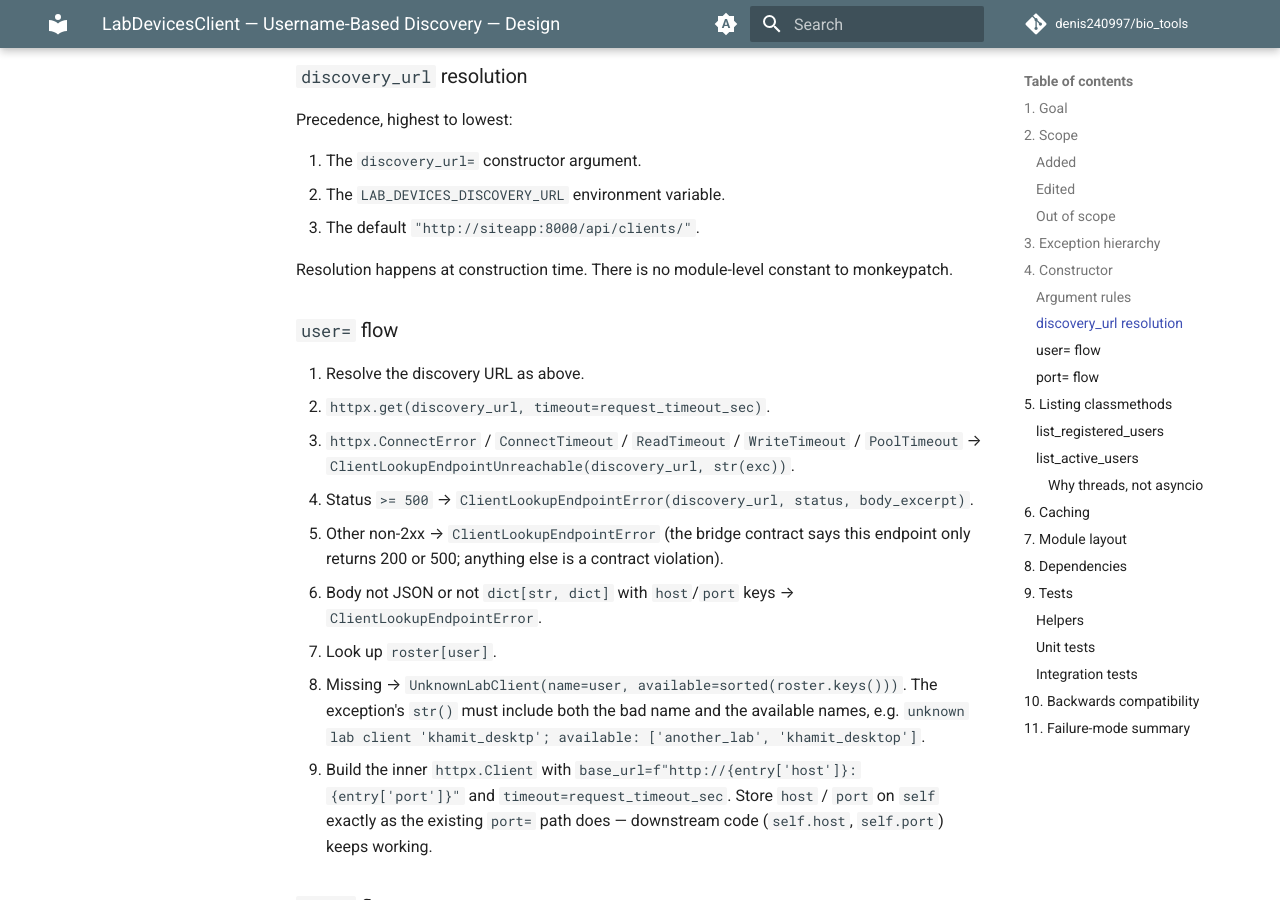
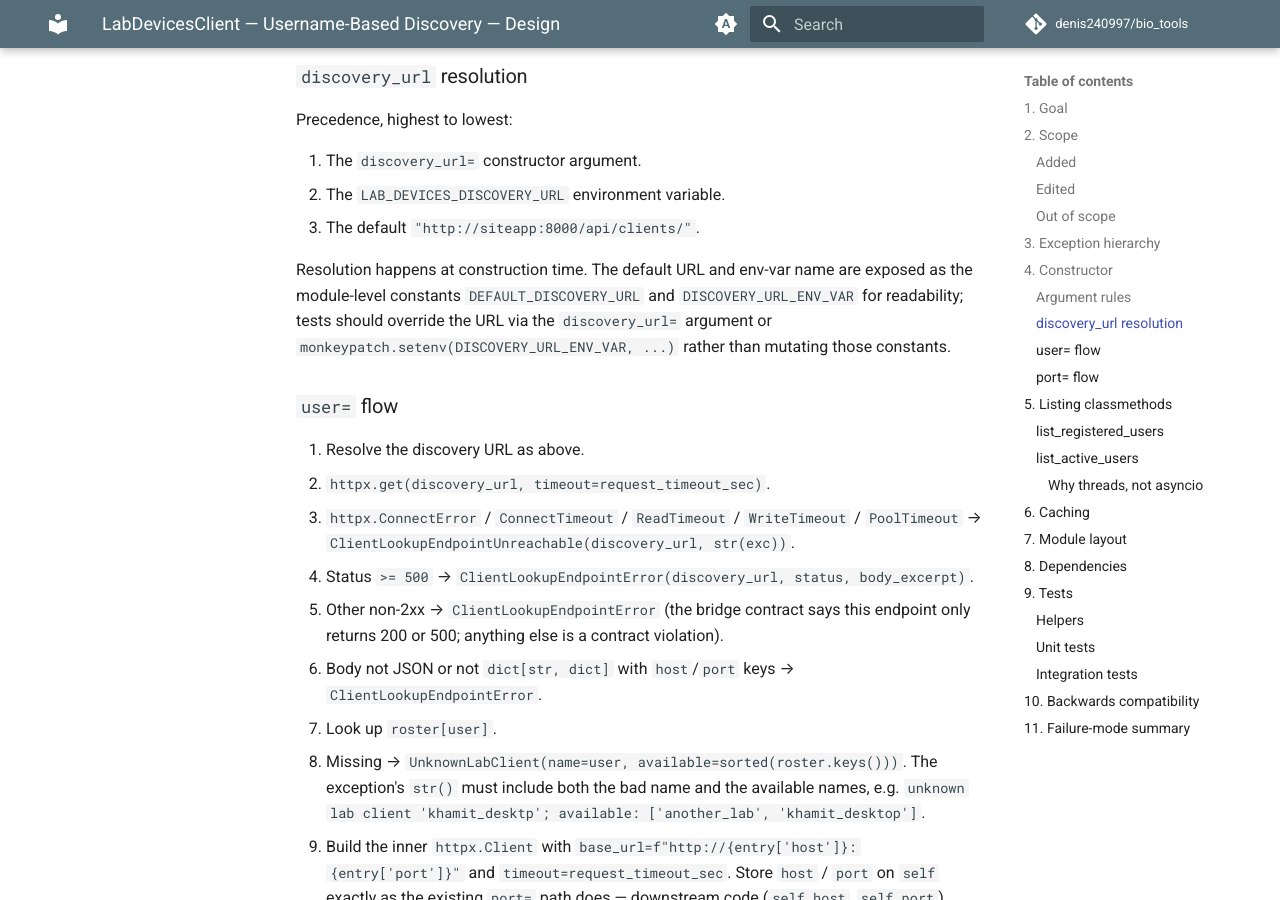
Before and after one commit to khamitovdr/bio_tools, an MkDocs documentation site: the page built from docs/superpowers/specs/2026-05-04-labdevicesclient-username-discovery-design.md, in a window 1280 px wide and 900 px high, scrolled down 2764 px. Built offline with MkDocs 1.6.1 and Material for MkDocs 9.7.7, drawn with Linux system fonts in a browser that asks for light colours; comment, search, counter and statistics services are not loaded.

Commit message:
Reconcile spec with DEFAULT_DISCOVERY_URL constant
Earlier spec said "no module-level constant to monkeypatch", but the
plan introduces DEFAULT_DISCOVERY_URL / DISCOVERY_URL_ENV_VAR for
readability. Updated to clarify the constants exist but tests should
override via discovery_url= or monkeypatch.setenv, not constant mutation.

Co-Authored-By: Claude Opus 4.7 (1M context) <noreply@anthropic.com>

```diff
--- a/docs/superpowers/specs/2026-05-04-labdevicesclient-username-discovery-design.md
+++ b/docs/superpowers/specs/2026-05-04-labdevicesclient-username-discovery-design.md
@@ -96,7 +96,7 @@ Precedence, highest to lowest:
 2. The `LAB_DEVICES_DISCOVERY_URL` environment variable.
 3. The default `"http://siteapp:8000/api/clients/"`.
 
-Resolution happens at construction time. There is no module-level constant to monkeypatch.
+Resolution happens at construction time. The default URL and env-var name are exposed as the module-level constants `DEFAULT_DISCOVERY_URL` and `DISCOVERY_URL_ENV_VAR` for readability; tests should override the URL via the `discovery_url=` argument or `monkeypatch.setenv(DISCOVERY_URL_ENV_VAR, ...)` rather than mutating those constants.
 
 ### `user=` flow
 
```
